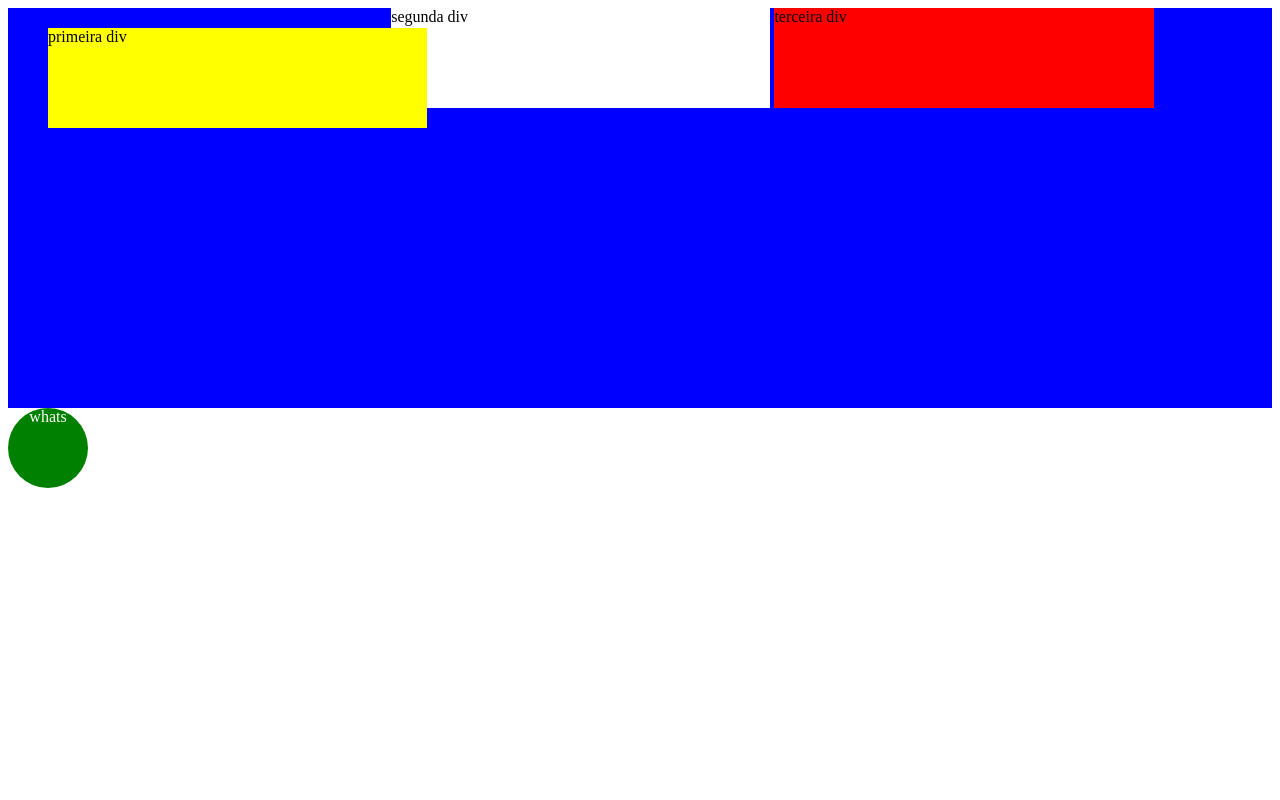
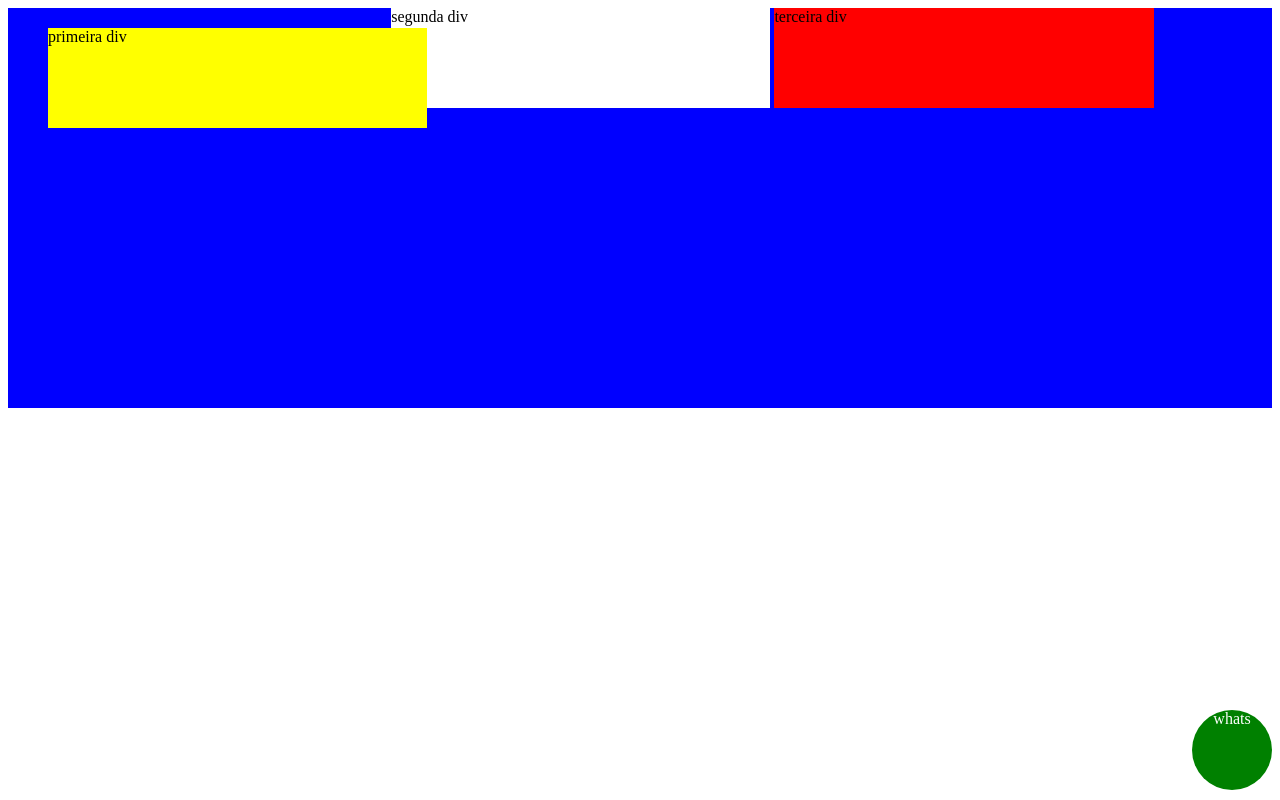
Before and after one commit to VitorRiquelme/html-e-css, a PHP site: page / in a window 1280 px wide. Run offline with PHP 8.4, Linux system fonts and the light colour scheme.

Commit message:
excercicios de position

```diff
--- a/exercicios/ex042/index.html
+++ b/exercicios/ex042/index.html
@@ -22,5 +22,6 @@
     <div class="oi">
         whats
     </div>
-</body>
+
+        </body>
 </html>
--- a/exercicios/ex042/style.css
+++ b/exercicios/ex042/style.css
@@ -35,4 +35,7 @@
     height: 80px;
     border-radius: 50%;
     text-align: center;
+    position: fixed;
+    bottom: 10px;
+    right: 8px;
 }
```
